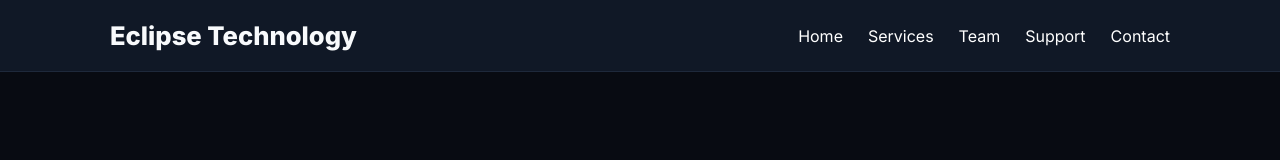
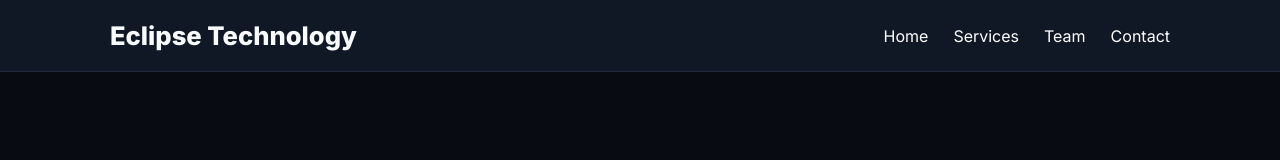
Before and after one commit to TanTan1941/tantan1941.github.io-eclipse, a plain HTML site: page contact.html in a window 1280 px wide. Shown: the top 160 px of the page. Drawn offline with Linux system fonts and the light colour scheme.

Commit message:
Update contact.html

```diff
--- a/contact.html
+++ b/contact.html
@@ -165,7 +165,6 @@ Eclipse Technology
 <li><a href="index.html">Home</a></li>
 <li><a href="services.html">Services</a></li>
 <li><a href="team.html">Team</a></li>
-<li><a href="support.html">Support</a></li>
 <li><a href="contact.html">Contact</a></li>
 </ul>
 
```
